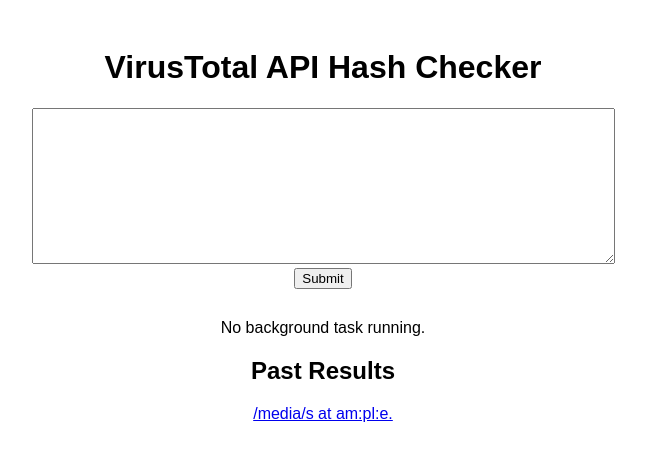
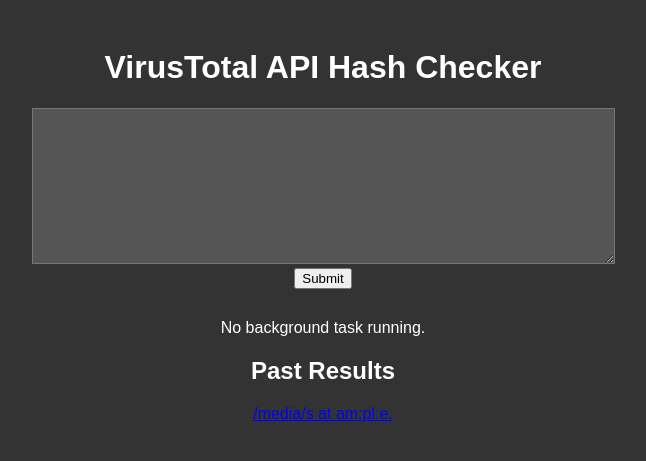
Before and after one commit to masluse/VirusTotal, a Flask app: template templates/index.html in a window 1280 px wide. Shown: the top 461 px of the page, without its empty margins (317-963 px from the left). Run offline with Flask 3, Linux system fonts and the light colour scheme; the template is opened without the code that fills it: most values are stand-ins (such as "Sample title", 1, 10 or a date in 2020).

Commit message:
More keys and Darkmode

```diff
--- a/app.py
+++ b/app.py
@@ -8,10 +8,11 @@
 from jinja2 import Environment, FileSystemLoader
 
 app = Flask(__name__)
-API_KEY = os.environ.get('VT_API_KEY', 'your_default_virustotal_public_api_key')
+API_KEYS = os.environ.get('VT_API_KEY', 'your_default_virustotal_public_api_key').split(',')
+key_index = 0
 BASE_URL = 'https://www.virustotal.com/vtapi/v2/file/report'
 UPLOAD_DIR = 'uploads'
-WAIT_TIME = 15  # 15 seconds wait time
+WAIT_TIME = 15  # 15 seconds total wait time, will be divided by the number of API keys
 
 os.makedirs(UPLOAD_DIR, exist_ok=True)
 
@@ -20,9 +21,11 @@
 background_task_running = False
 
 def check_hash(hash_value, results):
-    params = {'apikey': API_KEY, 'resource': hash_value}
+    global key_index
+    params = {'apikey': API_KEYS[key_index], 'resource': hash_value}
     response = requests.get(BASE_URL, params=params)
-    time.sleep(WAIT_TIME)
+    key_index = (key_index + 1) % len(API_KEYS)  # move to the next key
+    time.sleep(WAIT_TIME / len(API_KEYS))  # divide wait time by number of API keys
     result = response.json()
     if result.get('response_code'):
         results.append((hash_value, result.get('positives', 'Not found'), result.get('total', 'Not found')))
@@ -48,7 +51,7 @@
     global background_task_running
     if request.method == 'POST':
         hashes = request.form['hashes'].splitlines()
-        estimated_time = len(hashes) * WAIT_TIME / 60
+        estimated_time = len(hashes) * WAIT_TIME / 60 / len(API_KEYS)  # adjust estimated time based on number of API keys
         threading.Thread(target=process_hashes, args=(hashes,)).start()
         return f"Your hashes are being processed. Please check back in approximately {estimated_time} Minutes."
     files = os.listdir(UPLOAD_DIR)
--- a/templates/index.html
+++ b/templates/index.html
@@ -7,9 +7,18 @@
             text-align: center;
             padding: 20px;
             font-family: Arial, sans-serif;
+            background-color: #333;
+            color: #fff;
         }
         #hashForm {
             margin-bottom: 30px;
+        }
+        textarea {
+            background-color: #555;
+            color: #fff;
+        }
+        a {
+            color: #00f;
         }
     </style>
 </head>
```
Also changed, not shown: templates/result.html (+13 -2 lines).
